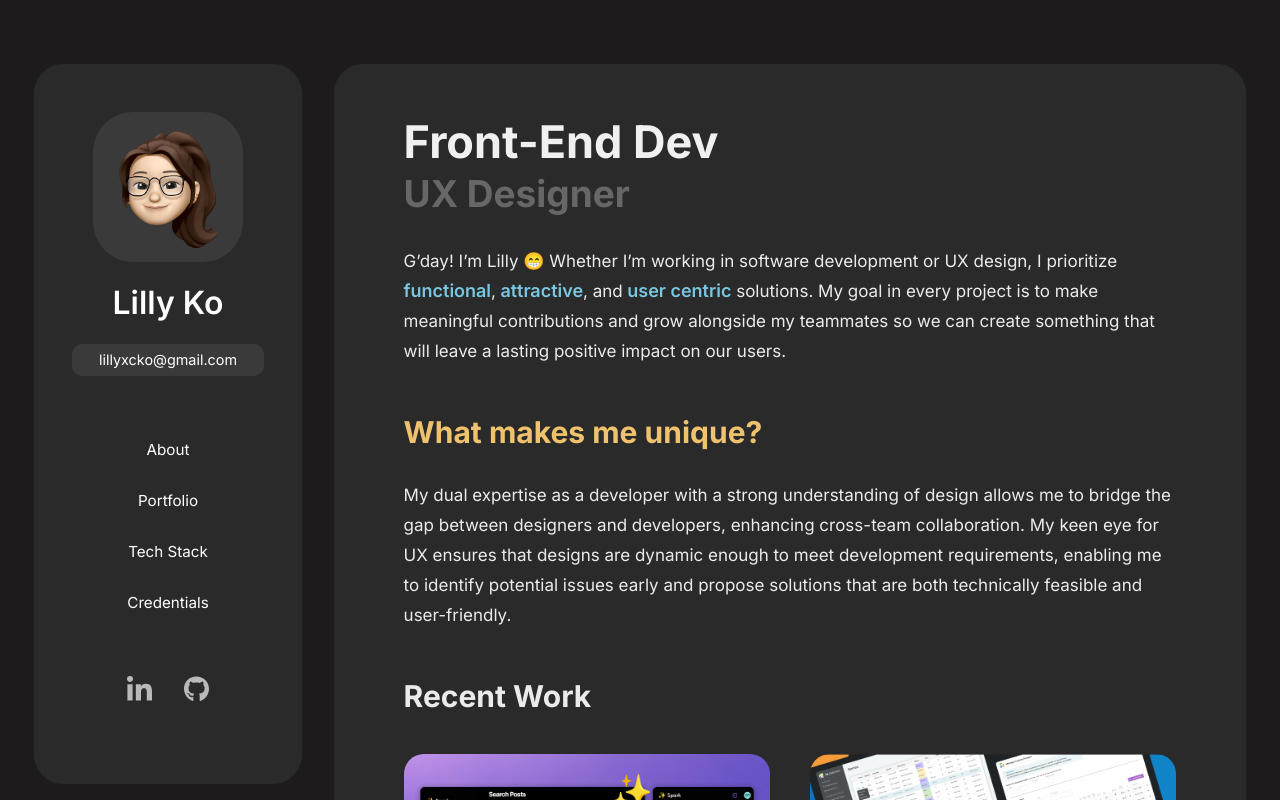
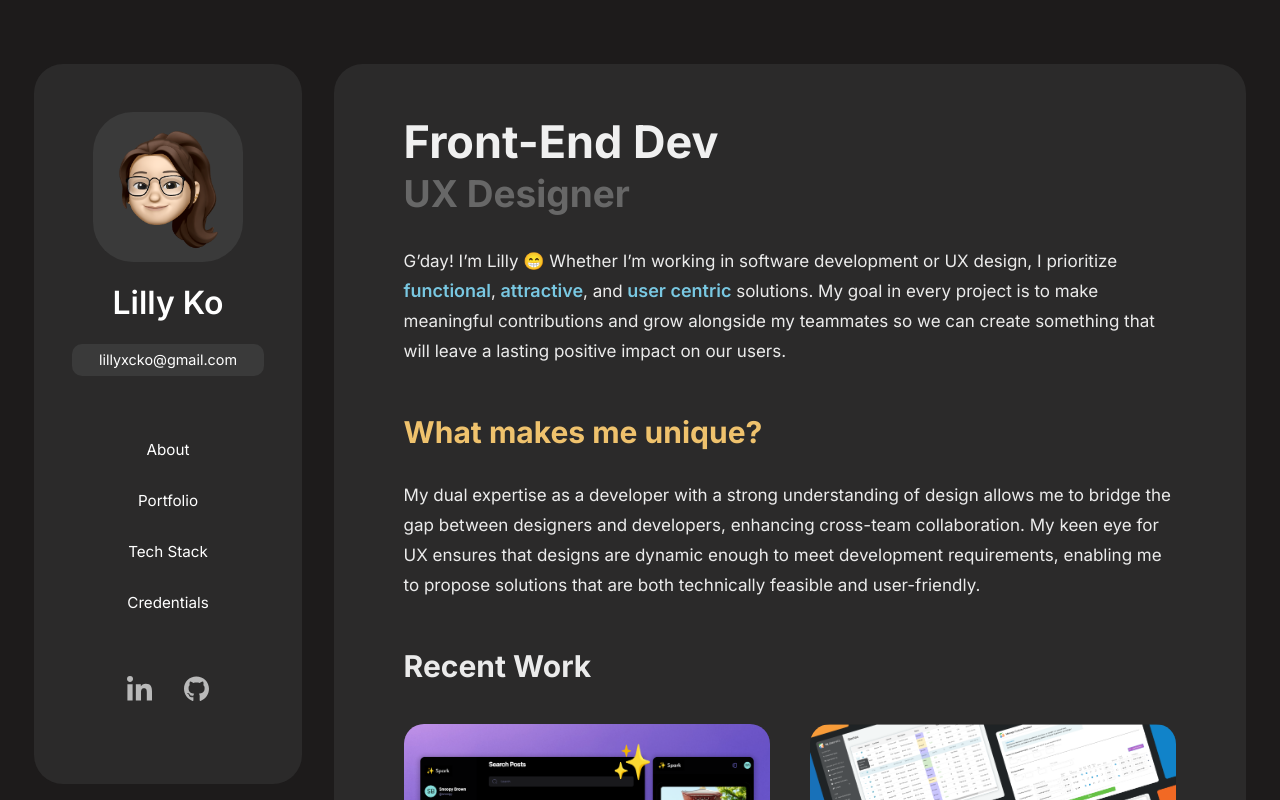
Before and after one commit to lillyxcko/lillyxcko.github.io, a React (Create React App) app: page / in a window 1280 px wide. Shown: the top 800 px of the page. Built offline with nearby package versions, Linux system fonts and the light colour scheme.

Commit message:
Update MainContent.js

```diff
--- a/src/components/MainContent.js
+++ b/src/components/MainContent.js
@@ -56,8 +56,7 @@ function MainContent() {
       <div className="smaller-text">
         My dual expertise as a developer with a strong understanding of design allows me to bridge the gap
         between designers and developers, enhancing cross-team collaboration. My keen eye for UX ensures that
-        designs are dynamic enough to meet development requirements, enabling me to identify potential issues
-        early and propose solutions that are both technically feasible and user-friendly.
+        designs are dynamic enough to meet development requirements, enabling me to propose solutions that are both technically feasible and user-friendly.
       </div>
       <h4 id="portfolio">Recent Work</h4>
       <div className="recent-work">
```
